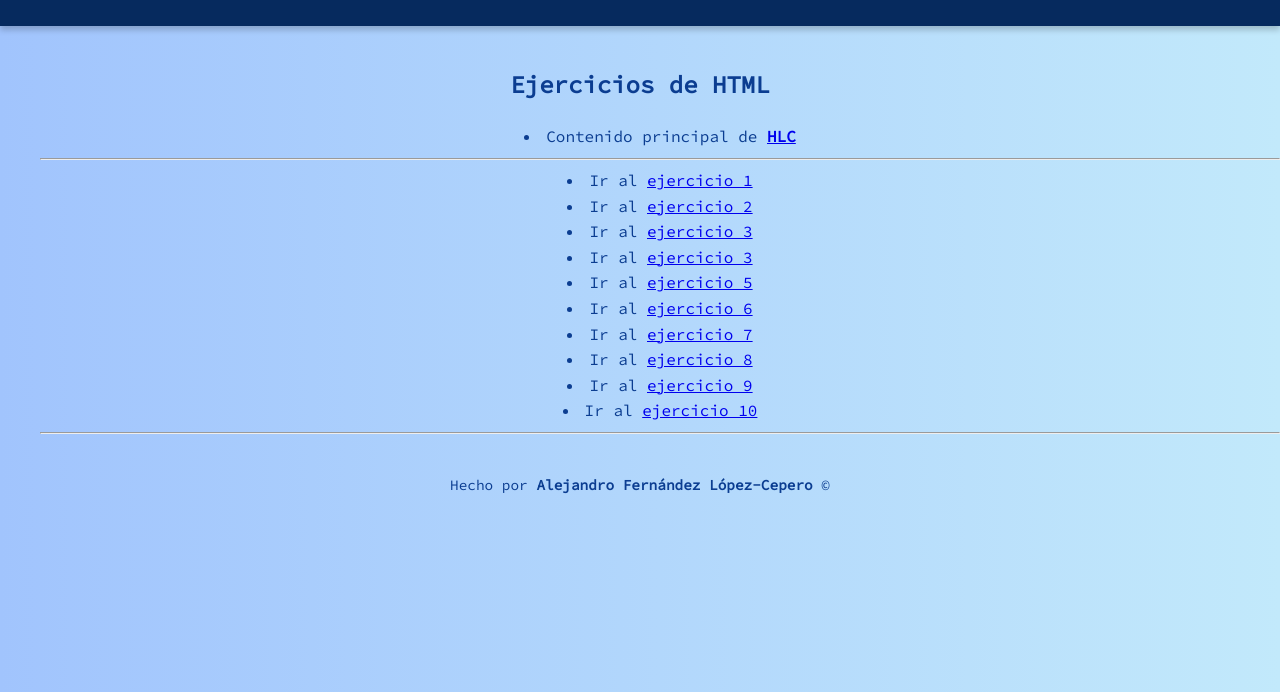
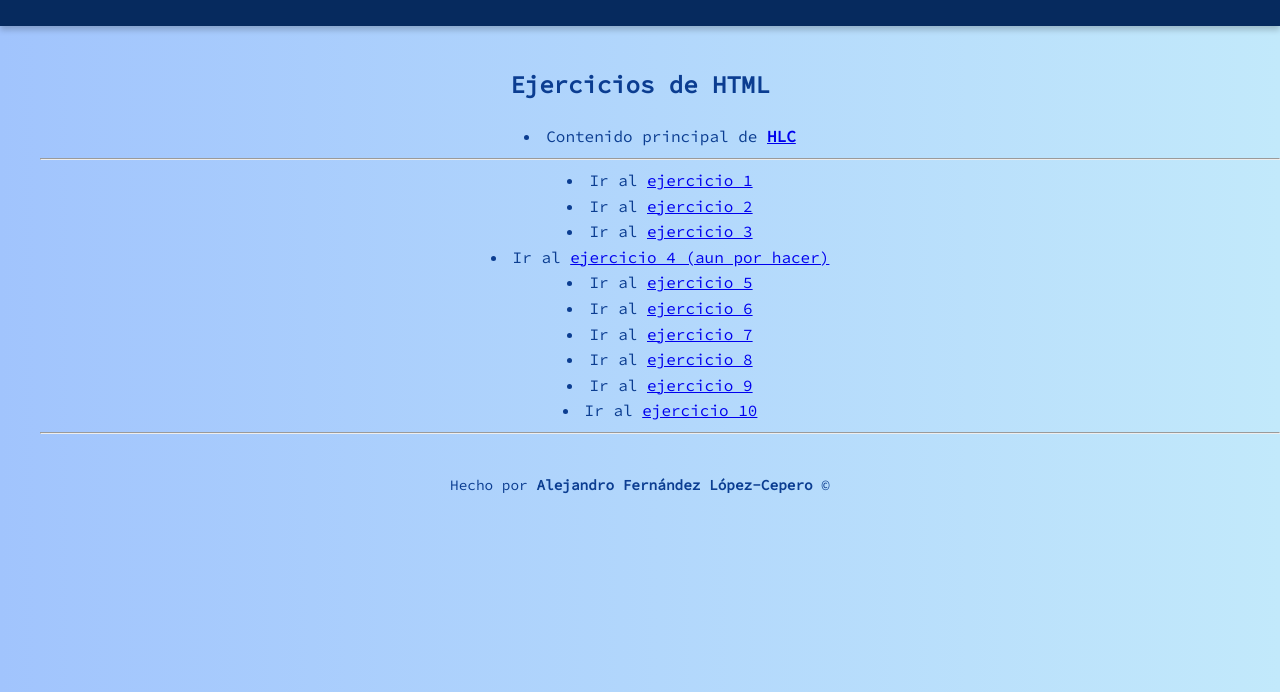
Before and after one commit to GTAlex1/GTAlex1.github.io, a plain HTML site: page index.html in a window 1280 px wide. Shown: the part 108-800 px from the top of the page. Drawn offline with Linux system fonts and the light colour scheme.

Commit message:
Update index.html

```diff
--- a/index.html
+++ b/index.html
@@ -67,7 +67,7 @@
                     <li>Ir al <a href="https://gtalex1.github.io/HLC/C_ej1/ej1.html">ejercicio 1</a></li>
                     <li>Ir al <a href="https://gtalex1.github.io/HLC/C_ej2/ej2.html">ejercicio 2</a></li>
                     <li>Ir al <a href="https://gtalex1.github.io/HLC/C_ej3/ej3.html">ejercicio 3</a></li>
-                    <li>Ir al <a href="https://gtalex1.github.io/HLC/C_ej4/ej4.html">ejercicio 3</a></li>
+                    <li>Ir al <a href="https://gtalex1.github.io/HLC/C_ej4/ej4.html">ejercicio 4 (aun por hacer)</a></li>
                     <li>Ir al <a href="https://gtalex1.github.io/HLC/C_ej5/ej5.html">ejercicio 5</a></li>
                     <li>Ir al <a href="https://gtalex1.github.io/HLC/C_ej6/ej6.html">ejercicio 6</a></li>
                     <li>Ir al <a href="https://gtalex1.github.io/HLC/C_ej7/ej7.html">ejercicio 7</a></li>
```
